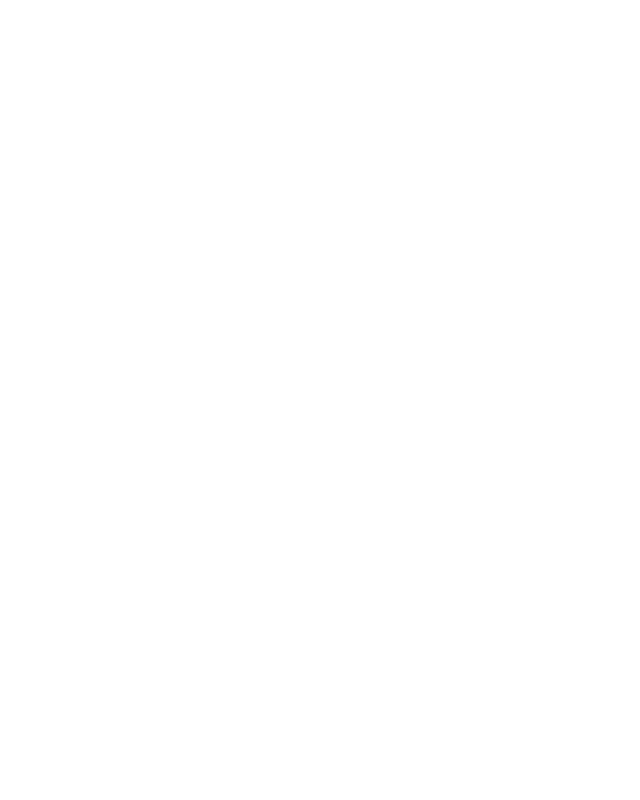
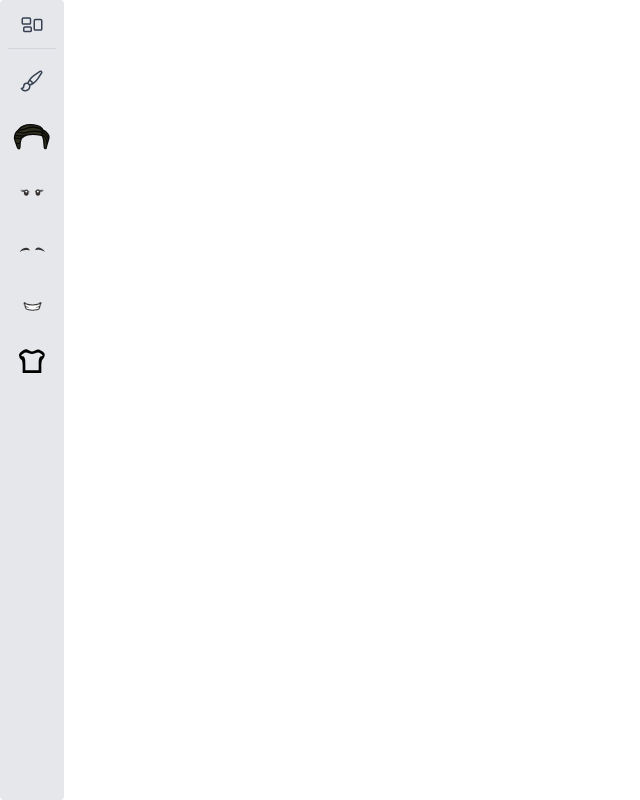
Before and after one commit to jaideepghosh/minifig, a Next.js app: page / in a window 1280 px wide. Shown: the whole page, without its empty margins (0-640 px from the left). Built offline with nearby package versions, Linux system fonts and the light colour scheme.

Commit message:
feat:Included sidebar in the app.

```diff
--- a/pages/index.js
+++ b/pages/index.js
@@ -1,5 +1,6 @@
 import { useState } from "react";
 import Head from "next/head";
+import Sidebar from "../components/sidebar";
 import CommonContext from "../contexts/common.context";
 
 export default function Home() {
@@ -18,7 +19,9 @@ export default function Home() {
         />
         <link rel="icon" href="/favicon.ico" />
       </Head>
-      <div className="h-screen sticky top-0"></div>
+      <div className="h-screen sticky top-0">
+        <Sidebar />
+      </div>
     </CommonContext.Provider>
   );
 }
```
